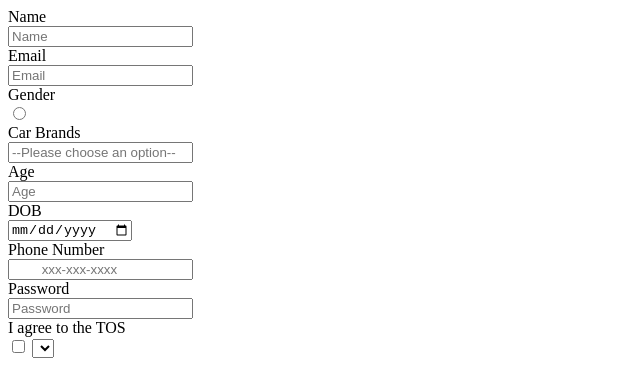
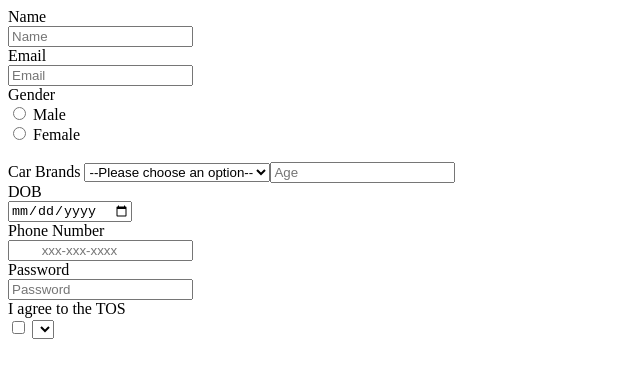
Before and after one commit to acciojob/signup-form-car-Souvagyamallick, a website: page main.html in a window 1280 px wide. Shown: the whole page, without its empty margins (0-640 px from the left). Drawn offline with Linux system fonts and the light colour scheme.

Commit message:
created a submission

```diff
--- a/main.html
+++ b/main.html
@@ -17,11 +17,19 @@
 		<label for="email">Email</label><br>
 		<input type="email" id="email" placeholder="Email" required><br>
 
-		<label for="gender_m, gender_f">Gender</label><br>
-		<input type="radio" id="gender_m, gender_f" name="gender" required><br>
+		<label>Gender</label><br>
+        <input type="radio" id="gender_m" name="gender" value="male" required>
+        <label for="gender_m">Male</label><br>
+        <input type="radio" id="gender_f" name="gender" value="female" required>
+        <label for="gender_f">Female</label><br><br>
 
-		<label for="cars">Car Brands</label><br>
-		<input type="select" id="cars" placeholder="--Please choose an option--" required><br>
+		<label for="cars">Car Brands</label>
+        <select id="cars" name="cars" required>
+            <option value="" disabled selected>--Please choose an option--</option>
+            <option value="toyota">Toyota</option>
+            <option value="honda">Honda</option>
+            <option value="ford">Ford</option>
+
 
 		<label for="age">Age</label><br>
 		<input type="number" id="age" placeholder="Age" required><br>
```
